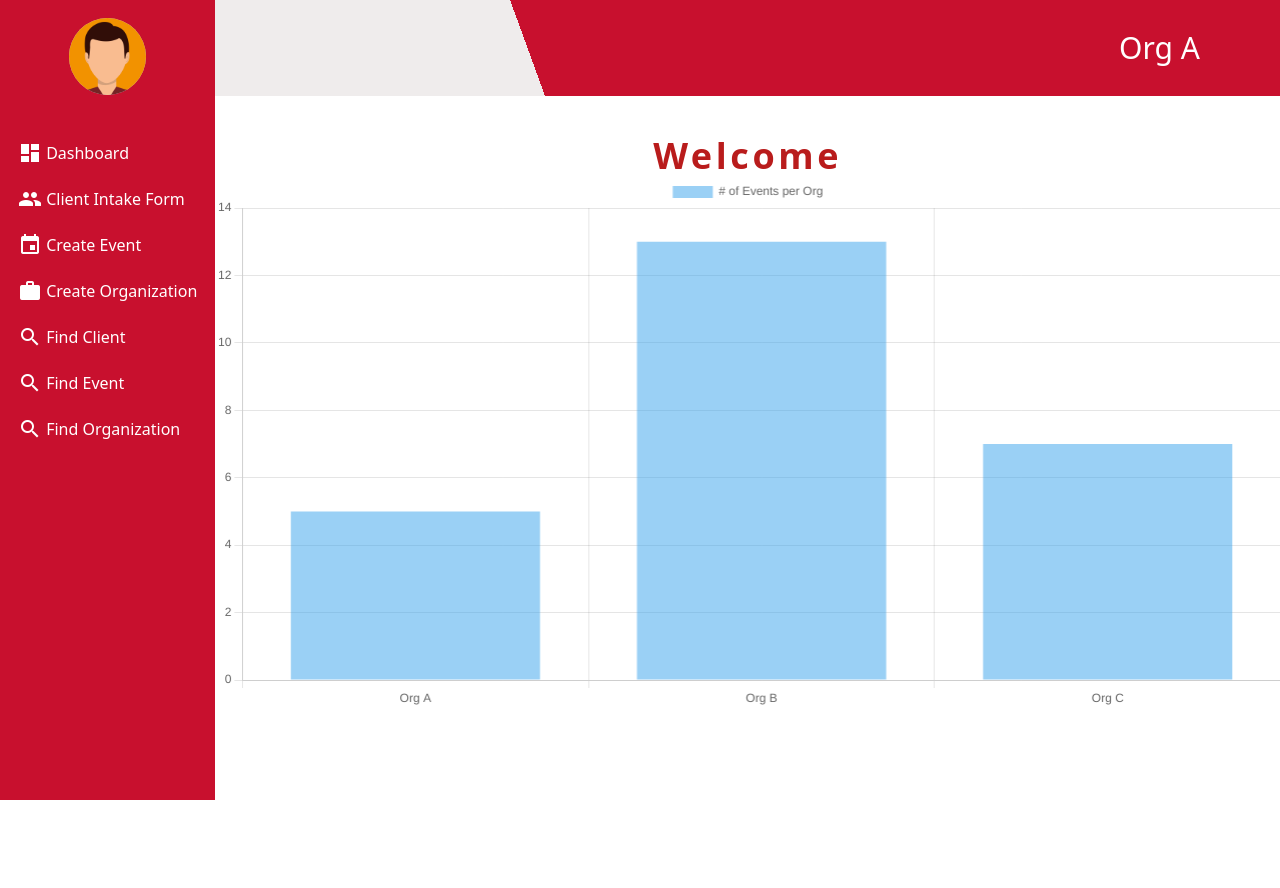
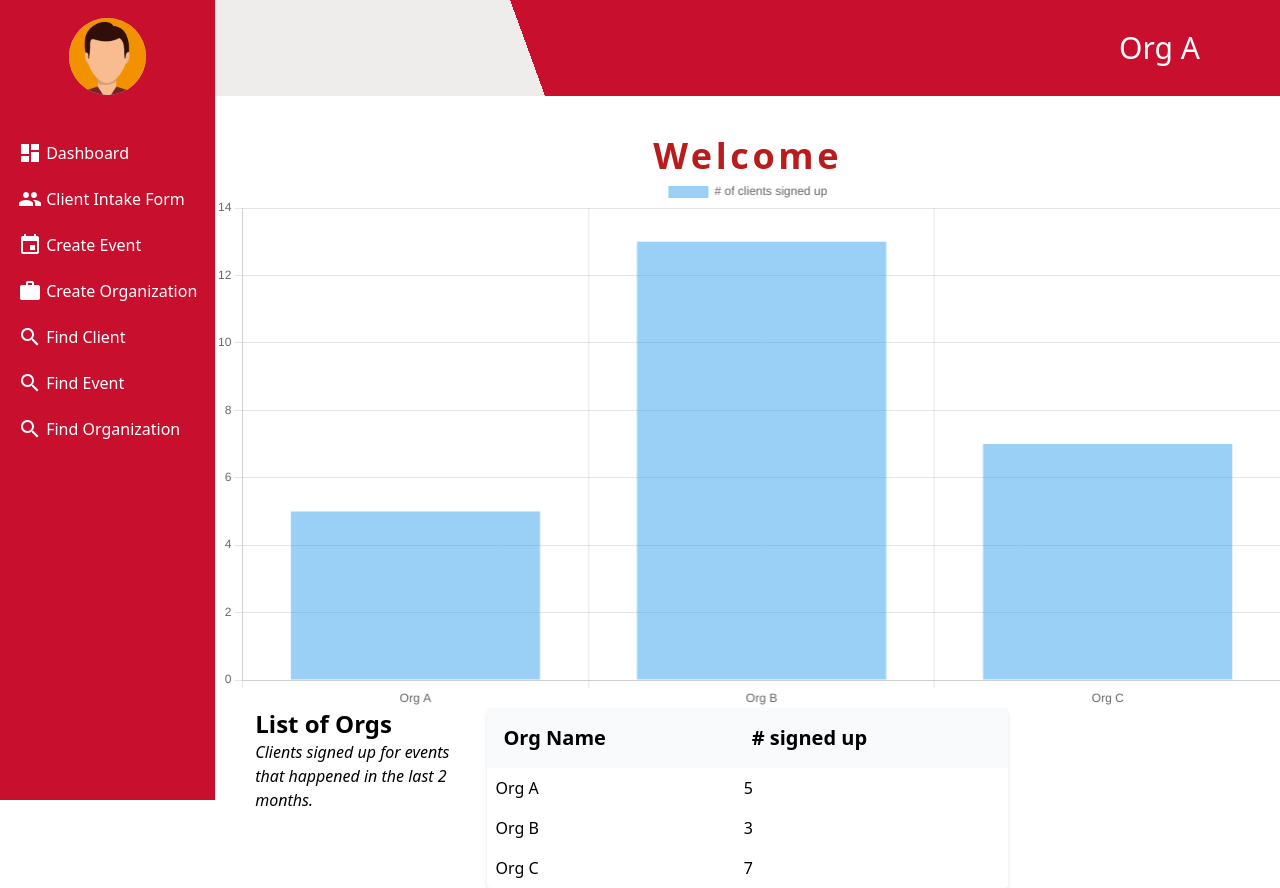
Before and after one commit to CIS-Fall-2022/project-cis_4339_project_-41, a Vue app in the folder frontend/: page / in a window 1280 px wide. Before the commit the page ends 800 px from the top, so only its background shows below. Built offline with nearby package versions, Linux system fonts and the light colour scheme; no server answers.

Commit message:
Update dashboard.vue

```diff
--- a/frontend/src/components/dashboard.vue
+++ b/frontend/src/components/dashboard.vue
@@ -4,6 +4,41 @@
       <h1 class="font-bold text-4xl text-red-700 tracking-widest text-center mt-10">Welcome</h1>
       <!--canvas used to draw chart dimensions-->
       <canvas id="myChart"></canvas>
+    <!-- Display Table -->
+    <div class="grid grid-cols-1 sm:grid-cols-2 md:grid-cols-4 gap-x-6 gap-y-10">
+      <div class="ml-10">
+        <h2 class="text-2xl font-bold">List of Orgs</h2>
+        <h3 class="italic">Clients signed up for events that happened in the last 2 months.</h3>
+      </div>
+      <div class="flex flex-col col-span-2">
+        <table class="min-w-full shadow-md rounded">
+          <thead class="bg-gray-50 text-xl">
+            <tr>
+              <th class="p-4 text-left">Org Name</th>
+              <th class="p-4 text-left"># signed up</th>
+            </tr>
+          </thead>
+          <tbody class="divide-y divide-gray-300">
+            <tr>
+              <td class="p-2 text-left">Org A</td>
+              <td class="p-2 text-left">{{orga}}</td>
+            </tr>
+          </tbody>
+          <tbody class="divide-y divide-gray-300">
+            <tr>
+              <td class="p-2 text-left">Org B</td>
+              <td class="p-2 text-left">{{orgb}}</td>
+            </tr>
+          </tbody>
+          <tbody class="divide-y divide-gray-300">
+            <tr>
+              <td class="p-2 text-left">Org C</td>
+              <td class="p-2 text-left">{{orgc}}</td>
+            </tr>
+          </tbody>
+        </table>
+      </div>
+    </div>
     </div>
   </main>
 </template>
@@ -16,7 +51,10 @@ export default {
   name: "App",
   data(){
     return{
-    graphData: []
+    graphData: [],
+    orga: '5',
+    orgb: '3',
+    orgc: '7',
     }
   },
   methods: {
@@ -50,7 +88,7 @@ const myChart = new Chart(ctx, {
     labels: ['Org A', 'Org B', 'Org C'],
     datasets: [{
       //title
-      label: "# of Events per Org",
+      label: "# of clients signed up",
       //data for the chart
       data: [5, 13, 7]
     }]
```
